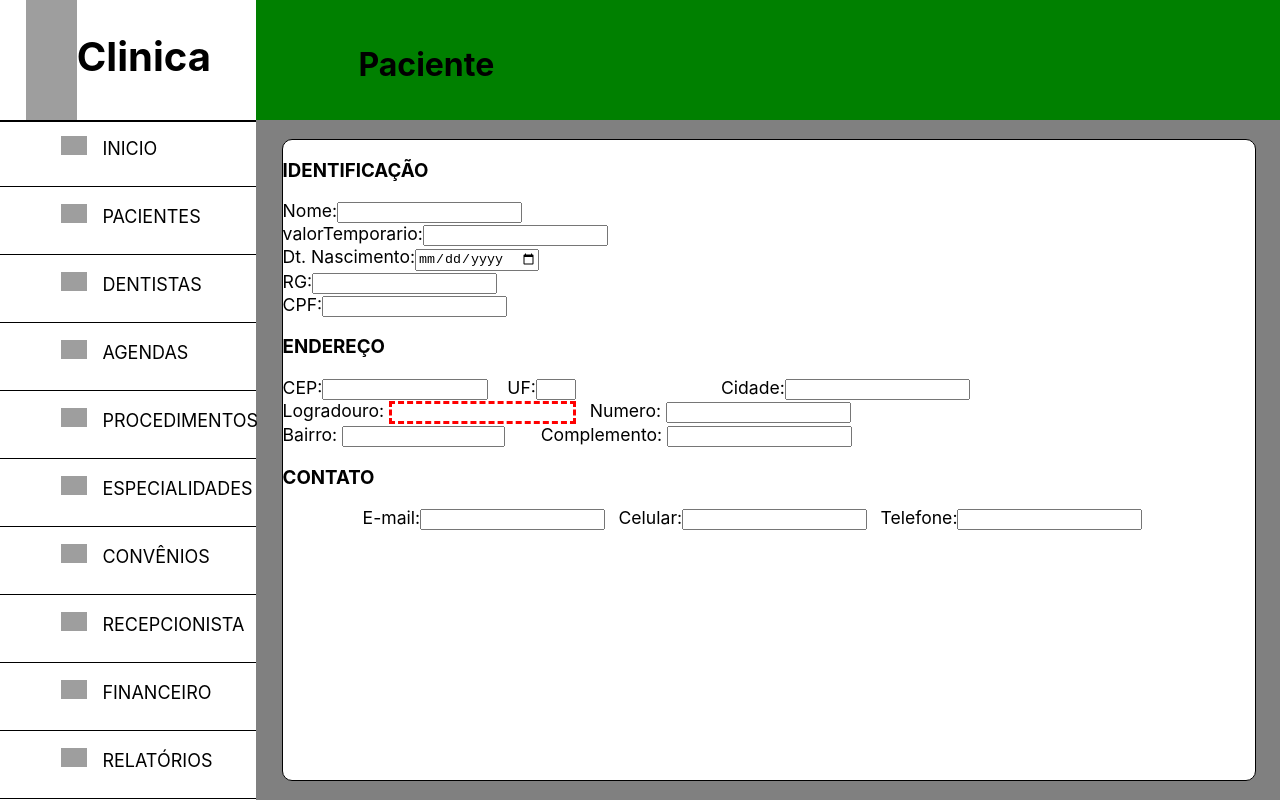
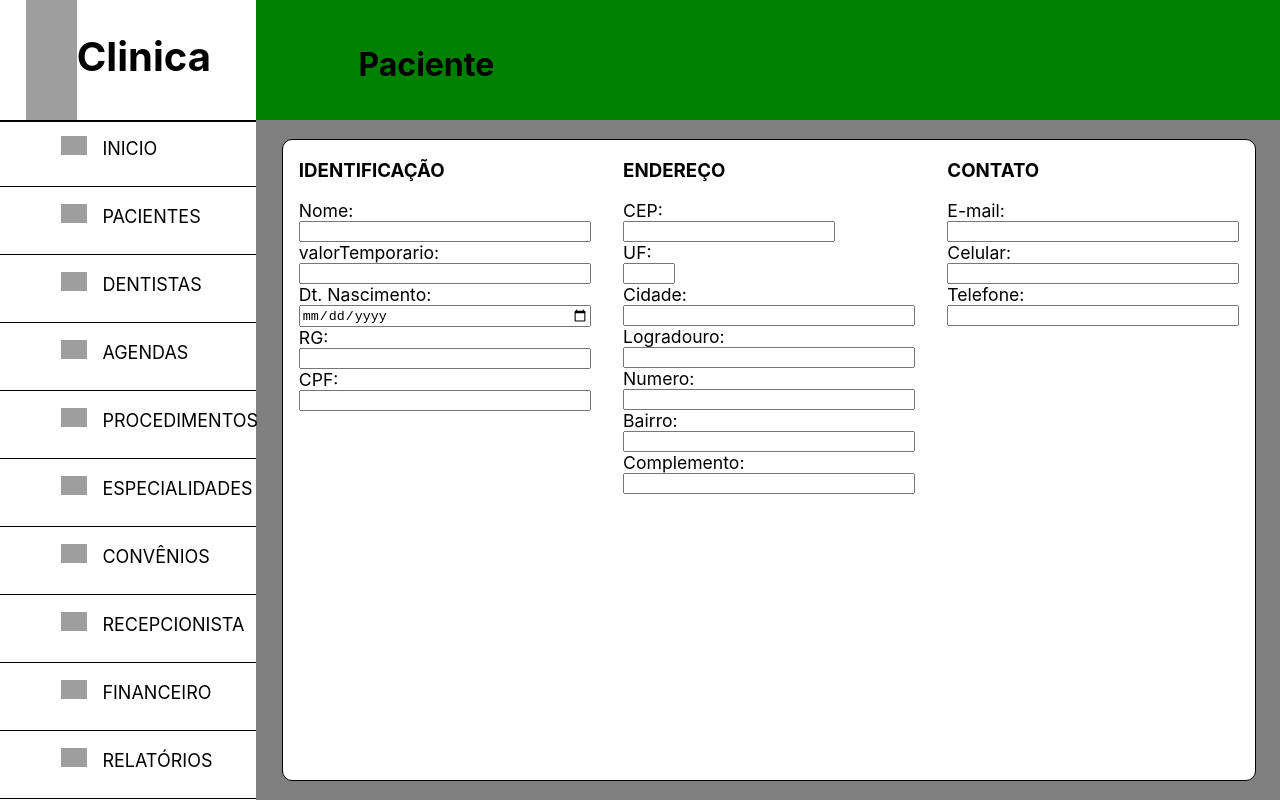
Before and after one commit to IF-Trabalhos/SCCO, a React (Create React App) app: page /paciente/cadastro in a window 1280 px wide. Built offline with nearby package versions, Linux system fonts and the light colour scheme; grey boxes are pictures that could not be loaded.

Commit message:
Cadastro design

```diff
--- a/src/componentes/FormCadastro.css
+++ b/src/componentes/FormCadastro.css
@@ -1,13 +1,21 @@
 label{
     font-size: 1.1em;
 }
-.endereco{
+.container-form-cadastro{
+    display: flex;
+    flex-direction: row;
+    justify-content: space-around;
+}
+
+.bloco {
     display: flex;
     flex-direction: column;
+    width: 30%;
+
 }
-.linha1-endereco{
+.bloco label{
     display: flex;
-    flex-direction: row;
+    flex-direction: column;
 
 }
 .cep{
@@ -16,51 +24,3 @@ label{
 .uf{
     width: 15%;
 }
-.cidade{
-    width: auto;
-}
-/* Três primeiros inputs do endereço acima */
-.linha2-endereco{
-    display: flex;
-    flex-direction: row;
-
-
-
-}
-.logradouro{
-    border: 3px dashed red;
-    margin-right: 1em;
-    margin-left: 0.4em;
-}
-
-.numero{
-    margin-right: 1em;
-    margin-left: 0.4em;
-}
-.linha3-endereco{
-    display: flex;
-    flex-direction: row;
-}
-.bairro{
-    width: 60%;
-    margin-right: 1em;
-    margin-left: 0.4em;
-}
-.complemento{
-    width: auto;
-    margin-right: 1em;
-    margin-left: 0.4em;
-}
-.contato{
-display: flex;
-flex-direction: column;
-}
-.contato div{
-    display: flex;
-    flex-direction: row;
-    margin-left: 5em;
-}
-.contato input{
-    margin-right: 1em;
-
-}
--- a/src/componentes/FormCadastro.jsx
+++ b/src/componentes/FormCadastro.jsx
@@ -3,9 +3,7 @@ import './FormCadastro.css'
 const FormCadastro = ({ labelDinamica }) => {
   console.log(labelDinamica)
   return (
-    <div className='container-cadastro'>
-
-
+    <div className='container-form-cadastro '>
       <div className='bloco'>
         <h3>IDENTIFICAÇÃO</h3>
 
@@ -28,10 +26,8 @@ const FormCadastro = ({ labelDinamica }) => {
 
         </div>
       </div>
-      <div className='endereco'>
+      <div className='bloco'>
         <h3>ENDEREÇO</h3>
-      <div className='linha1-endereco'>
-
           <label htmlFor="inputCep">CEP:<input type="number" name='inputCep' className='cep' required /></label>
 
           <label htmlFor="inputUf">UF:<input type="text" name='inputUf' className='uf' required /></label>
@@ -39,16 +35,11 @@ const FormCadastro = ({ labelDinamica }) => {
 
           <label htmlFor="inputCidade">Cidade:<input type="text" name='inputCidade' className='cidade' required /></label>
 
-      </div>
-      <div className='linha2-endereco'>
-          <label htmlFor="inputLogradouro">Logradouro:<input type="text" name='inputLogradouro'className='logradouro' required /></label>
+          <label htmlFor="inputLogradouro">Logradouro:<input type="text" name='inputLogradouro' className='logradouro' required /></label>
 
 
 
           <label htmlFor="inputNumero">Numero:<input type="text" name='inputNumero' className='numero' required /></label>
-
-      </div>
-      <div className='linha3-endereco'>
           <label htmlFor="inputBairro">Bairro:<input type="text" name='inputBairro' className='bairro' required /></label>
 
 
@@ -56,23 +47,16 @@ const FormCadastro = ({ labelDinamica }) => {
 
           <label htmlFor="inputComplemento">Complemento:<input type="text" name='inputComplemento' className='complemento' required /></label>
 
-     </div>
+      </div>
+      <div className='bloco'>
+          <h3>CONTATO</h3>
+          <label htmlFor="inputEmail">E-mail:<input type="text" required name='inputEmail' /></label>
+          <label htmlFor="inputCelular">Celular:<input type="text" required name='inputCelular' /></label>
+          <label htmlFor="inputTelefone">Telefone:<input type="text" required name='inputTelefone' /></label>
+      </div>
     </div>
-      <div className='contato'>
-        <h3>CONTATO</h3>
-        <div>
-          <label htmlFor="inputEmail">E-mail:<input type="text" required name='inputEmail' /></label>
 
 
-          <label htmlFor="inputCelular">Celular:<input type="text" required name='inputCelular' /></label>
-
-
-
-          <label htmlFor="inputTelefone">Telefone:<input type="text" required name='inputTelefone' /></label>
-
-        </div>
-      </div>
-    </div>
   )
 }
 
```
